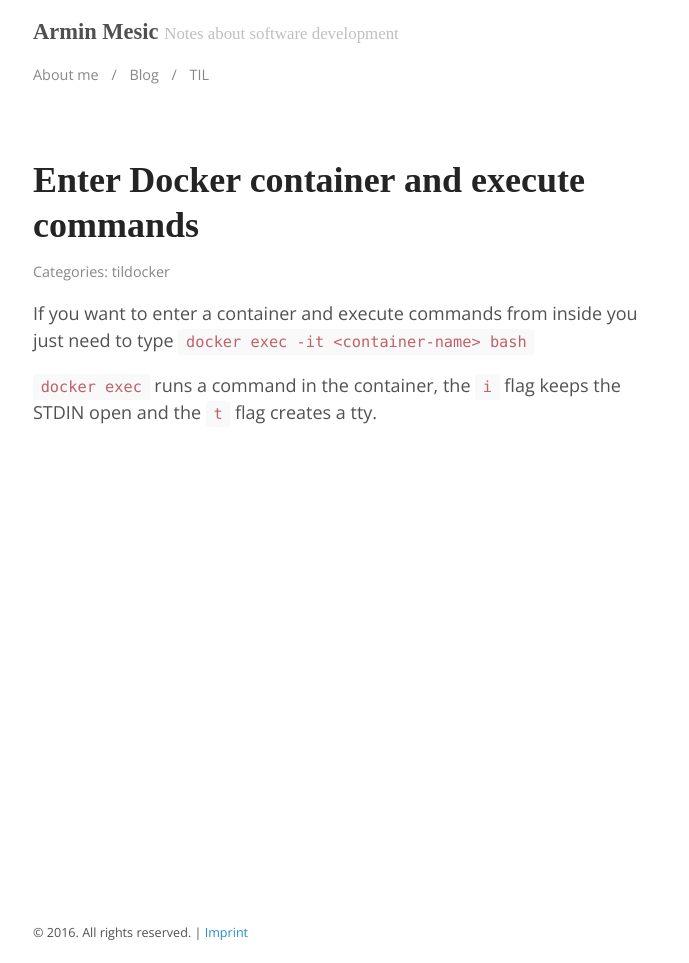
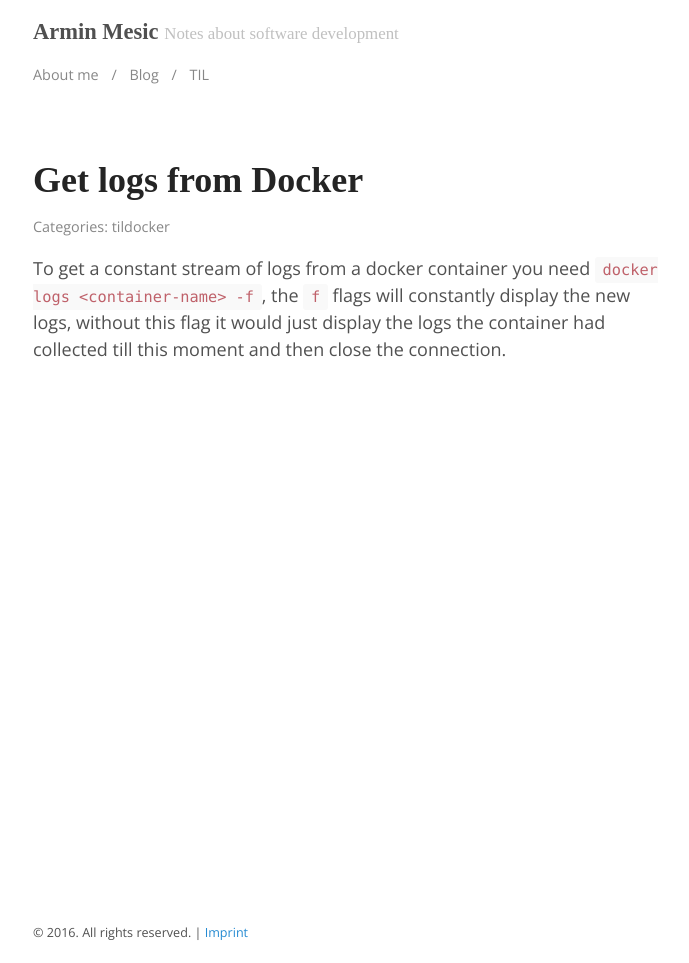
Before and after one commit to arminmesic/arminmesic.github.io, a Jekyll site: the page built from _til/docker-get-logs.md, in a window 1280 px wide. Shown: the whole page, without its empty margins (292-981 px from the left). Built offline with Jekyll 4.4.1, drawn with Linux system fonts in a browser that asks for light colours; some web fonts are replaced.

Commit message:
Change title

```diff
--- a/_til/docker-get-logs.md
+++ b/_til/docker-get-logs.md
@@ -1,12 +1,12 @@
 ---
 layout: post
-title:  "Enter Docker container and execute commands"
+title:  "Get logs from Docker"
 date:   2016-11-25
 categories:
     - til
     - docker
 ---
 
-If you want to enter a container and execute commands from inside you just need to type `docker exec -it <container-name> bash`
-
-`docker exec` runs a command in the container, the `i` flag keeps the STDIN open and the `t` flag creates a tty.
+To get a constant stream of logs from a docker container you need `docker logs <container-name> -f`, the `f` flags will
+constantly display the new logs, without this flag it would just display the logs the container had collected till this
+moment and then close the connection.
```
